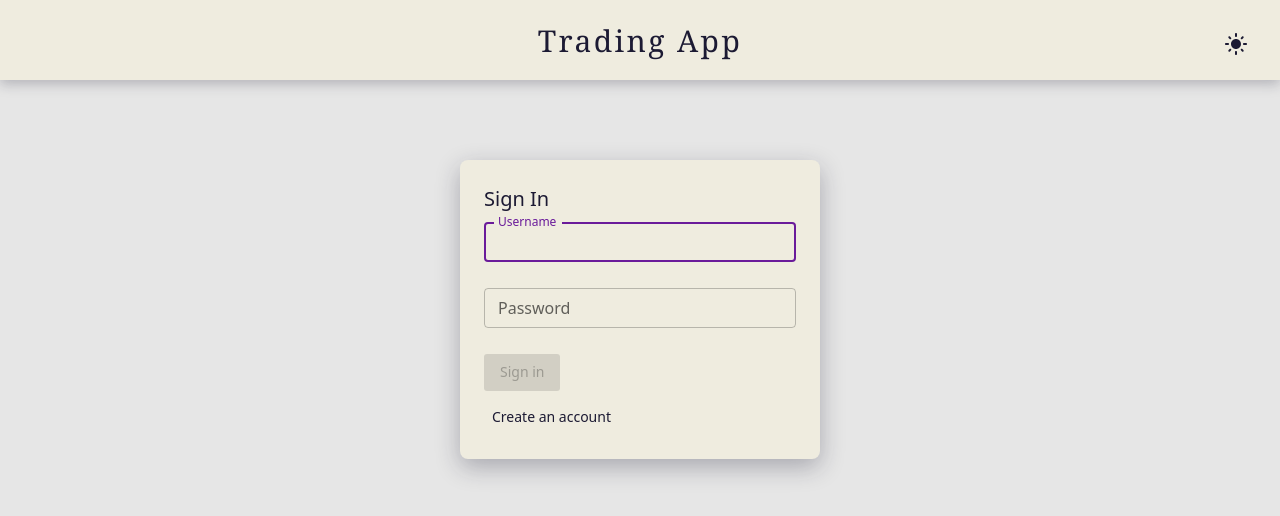
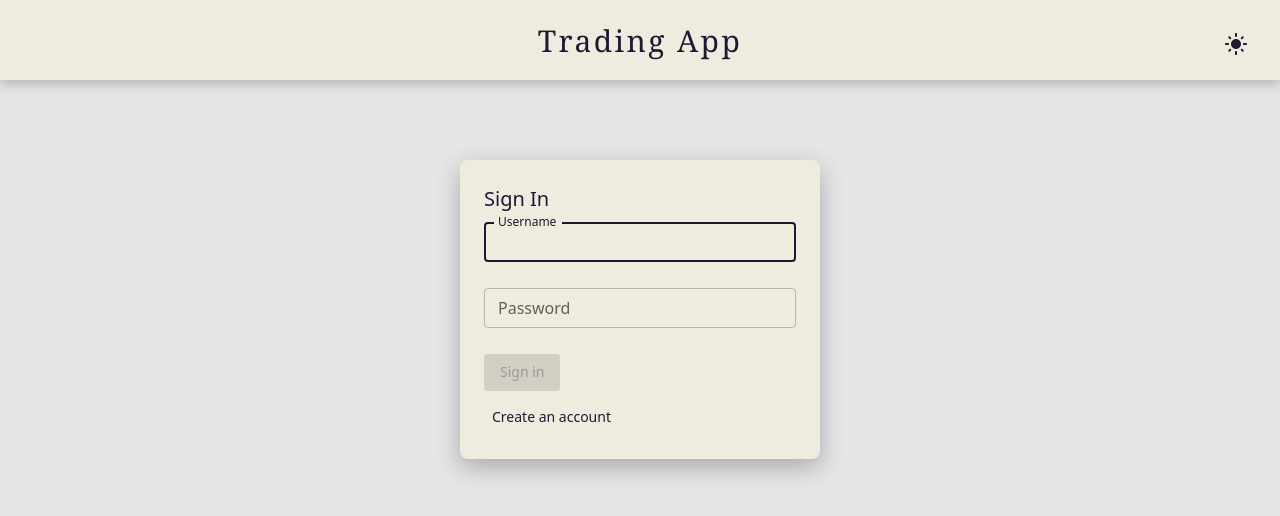
Before and after one commit to Yukun99/Spark, a React (Vite) app in the folder apps/spark/: page /login in a window 1280 px wide. Shown: the top 516 px of the page. Built offline with nearby package versions, Linux system fonts and the light colour scheme; a web font is replaced by a local one.

Commit message:
feat: Field Focus Tweaks - tweak field focus colour and behaviour

```diff
--- a/apps/spark/src/components/forms/checkboxRow.tsx
+++ b/apps/spark/src/components/forms/checkboxRow.tsx
@@ -1,4 +1,5 @@
 import { CAPTION_BLOCK_PX } from '@/components/forms/captionProps';
+import { focusLabelControl } from '@/components/forms/focusLabelControl';
 import { GROUP_LABEL_PX, OPTION_LABEL_PX } from '@/components/forms/radioRow';
 import Checkbox from '@mui/material/Checkbox';
 import FormControl from '@mui/material/FormControl';
@@ -28,6 +29,7 @@ export const CheckboxRow = <T extends string>({
       {options.map((option) => (
         <FormControlLabel
           key={option}
+          onMouseDown={focusLabelControl}
           control={
             <Checkbox size='small' checked={values.includes(option)} onChange={() => onToggle(option)} />
           }
--- /dev/null
+++ b/apps/spark/src/components/forms/focusLabelControl.ts
@@ -0,0 +1,13 @@
+import type { MouseEvent } from 'react';
+
+/**
+ * `onMouseDown` for a `FormControlLabel`: clicking the text would first move focus to the label
+ * (blurring the control) and only then activate it. Keep focus on the control instead, so a
+ * label click feels the same as clicking the radio or checkbox itself.
+ */
+export const focusLabelControl = (event: MouseEvent<HTMLLabelElement>) => {
+  const control = event.currentTarget.querySelector('input');
+  if (control === null) return;
+  event.preventDefault();
+  control.focus();
+};
--- a/apps/spark/src/components/forms/radioRow.tsx
+++ b/apps/spark/src/components/forms/radioRow.tsx
@@ -1,4 +1,5 @@
 import { CAPTION_BLOCK_PX } from '@/components/forms/captionProps';
+import { focusLabelControl } from '@/components/forms/focusLabelControl';
 import FormControl from '@mui/material/FormControl';
 import FormControlLabel from '@mui/material/FormControlLabel';
 import FormLabel from '@mui/material/FormLabel';
@@ -30,6 +31,7 @@ export const RadioRow = <T extends string>({
       {options.map((option) => (
         <FormControlLabel
           key={option}
+          onMouseDown={focusLabelControl}
           value={option}
           control={<Radio size='small' />}
           label={labels?.[option] ?? option}
--- a/apps/spark/src/styles/theme.ts
+++ b/apps/spark/src/styles/theme.ts
@@ -43,6 +43,25 @@ export const theme = createTheme({
         }),
       },
     },
+    // Focused fields and group labels use the theme's text colour so focus is unmistakable.
+    MuiOutlinedInput: {
+      styleOverrides: {
+        root: ({ theme }) => ({
+          '&.Mui-focused .MuiOutlinedInput-notchedOutline': { borderColor: colours.navy },
+          ...theme.applyStyles('dark', {
+            '&.Mui-focused .MuiOutlinedInput-notchedOutline': { borderColor: colours.cream },
+          }),
+        }),
+      },
+    },
+    MuiFormLabel: {
+      styleOverrides: {
+        root: ({ theme }) => ({
+          '&.Mui-focused': { color: colours.navy },
+          ...theme.applyStyles('dark', { '&.Mui-focused': { color: colours.cream } }),
+        }),
+      },
+    },
     MuiButton: {
       defaultProps: { disableElevation: true },
       styleOverrides: {
```
Also changed, not shown: 1 other file (tests, documents, lock files or other folders).
